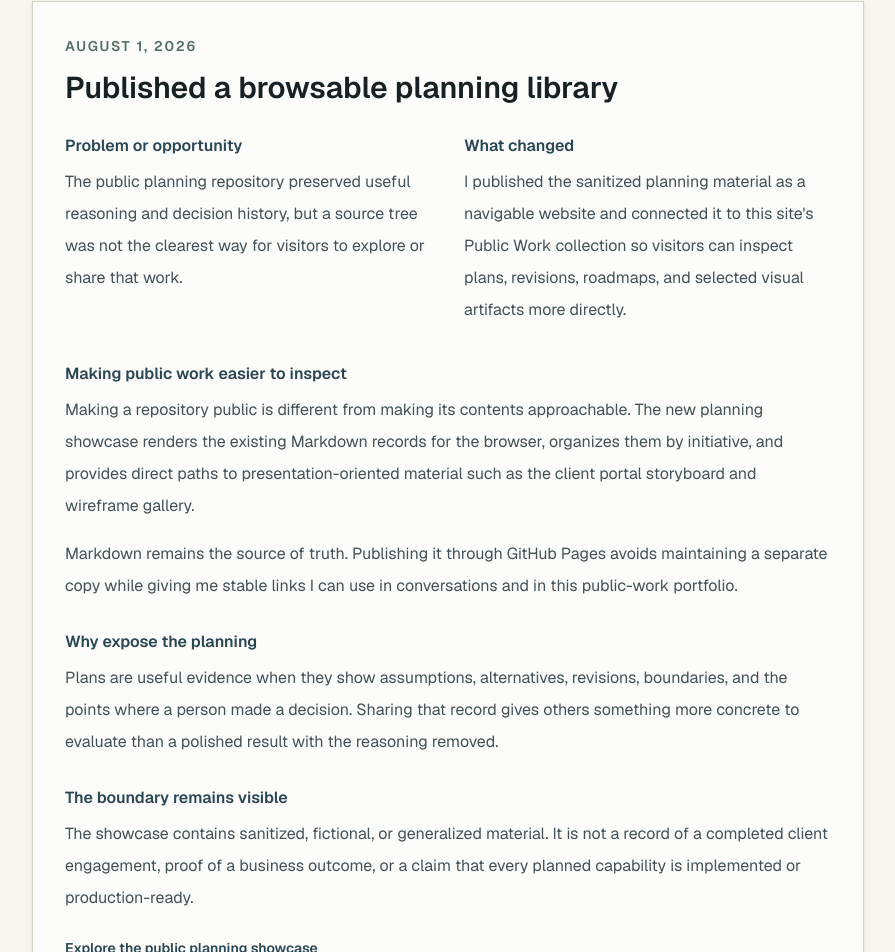
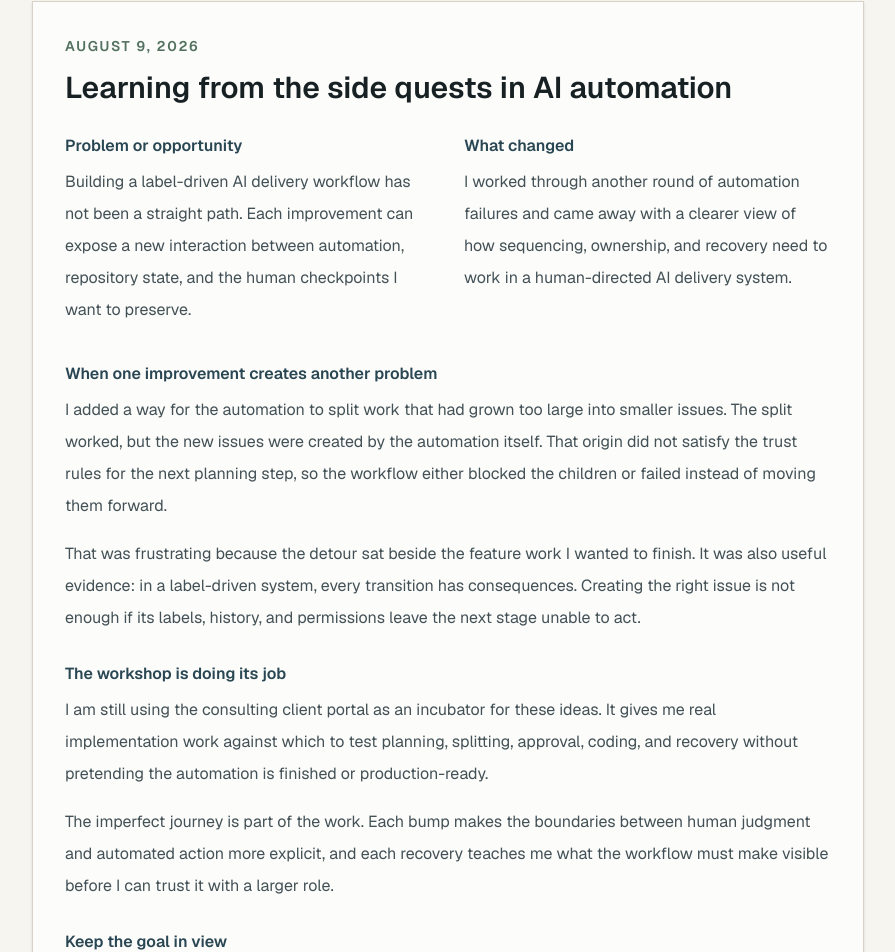
Before and after one commit to todd-brunia/ai-consulting-site, a Next.js app: page /journal in a window 1280 px wide. Shown: the part 617-1569 px from the top of the page, without its empty margins (192-1087 px from the left). Built offline with nearby package versions, Linux system fonts and the light colour scheme.

Commit message:
Add AI automation lessons journal entry

```diff
--- a/src/app/journal/journal-content.ts
+++ b/src/app/journal/journal-content.ts
@@ -15,6 +15,38 @@ export type JournalEntry = {
 };
 
 export const journalEntries = [
+  {
+    id: "learning-from-the-side-quests-in-ai-automation",
+    date: "2026-08-09",
+    title: "Learning from the side quests in AI automation",
+    problemOrOpportunity:
+      "Building a label-driven AI delivery workflow has not been a straight path. Each improvement can expose a new interaction between automation, repository state, and the human checkpoints I want to preserve.",
+    accomplished:
+      "I worked through another round of automation failures and came away with a clearer view of how sequencing, ownership, and recovery need to work in a human-directed AI delivery system.",
+    narrativeSections: [
+      {
+        heading: "When one improvement creates another problem",
+        paragraphs: [
+          "I added a way for the automation to split work that had grown too large into smaller issues. The split worked, but the new issues were created by the automation itself. That origin did not satisfy the trust rules for the next planning step, so the workflow either blocked the children or failed instead of moving them forward.",
+          "That was frustrating because the detour sat beside the feature work I wanted to finish. It was also useful evidence: in a label-driven system, every transition has consequences. Creating the right issue is not enough if its labels, history, and permissions leave the next stage unable to act.",
+        ],
+      },
+      {
+        heading: "The workshop is doing its job",
+        paragraphs: [
+          "I am still using the consulting client portal as an incubator for these ideas. It gives me real implementation work against which to test planning, splitting, approval, coding, and recovery without pretending the automation is finished or production-ready.",
+          "The imperfect journey is part of the work. Each bump makes the boundaries between human judgment and automated action more explicit, and each recovery teaches me what the workflow must make visible before I can trust it with a larger role.",
+        ],
+      },
+      {
+        heading: "Keep the goal in view",
+        paragraphs: [
+          "The longer-term goal remains a human-directed AI delivery factory: I want to spend more of my time defining the problem, reviewing the plan, and making consequential decisions, then give well-prepared work to an AI-assisted implementation process.",
+          "I expect more side quests along the way. For anyone following a similar path, the practical lesson is to stay positive and focused on the outcome while treating failures as information. Progress is not a perfect sequence of successful runs; it is the accumulated judgment to make the next run safer and more useful.",
+        ],
+      },
+    ],
+  },
   {
     id: "published-a-browsable-planning-library",
     date: "2026-08-01",
```
Also changed, not shown: 1 other file (tests, documents, lock files or other folders).
